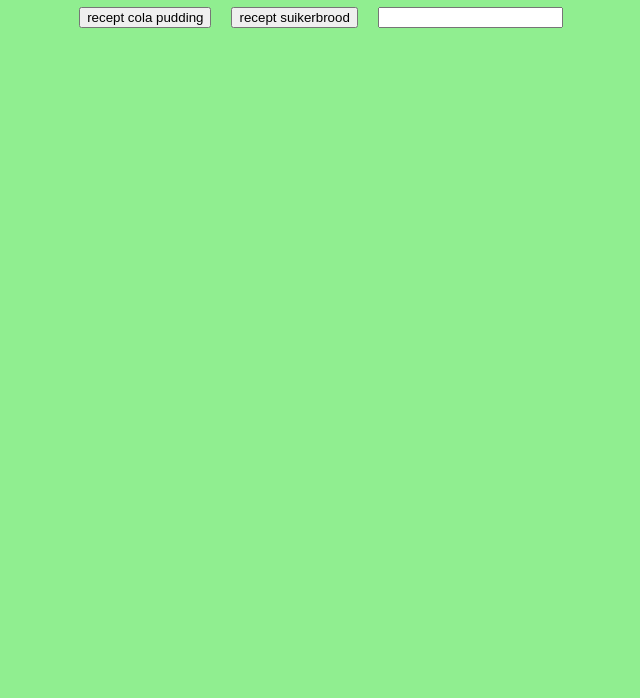
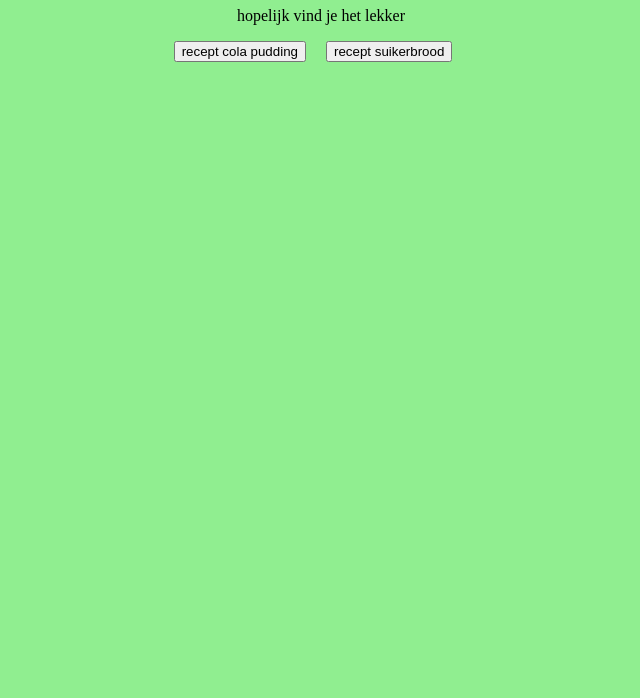
Before and after one commit to wednesday-timmerday/wednesday-timmerday.github.io, a plain HTML site: page recept selectie.html in a window 1280 px wide. Shown: the part 102-800 px from the top of the page, without its empty margins (319-959 px from the left). Drawn offline with Linux system fonts and the light colour scheme.

Commit message:
Update recept selectie.html

```diff
--- a/recept selectie.html
+++ b/recept selectie.html
@@ -8,22 +8,12 @@
 <input type ="button" value ="recept" onclick =window.open("recept.html")>&nbsp;&nbsp;&nbsp;&nbsp;
 <input type ="button" value ="contact" onclick =window.open("wednesday timmerday.html")>&nbsp;&nbsp;&nbsp;&nbsp;
 <h1>selecteer een recept</h1>
+  <p>hopelijk vind je het lekker</p>
   <title>recept</title>
 <body>
 <BODY bgcolor="lightgreen">
 <input type ="button" value ="recept cola pudding" onclick =window.open("recept.html")>&nbsp;&nbsp;&nbsp;&nbsp;
 <input type ="button" value ="recept suikerbrood" onclick =window.open("suikerbrood.html")>&nbsp;&nbsp;&nbsp;&nbsp;
-<input type ="search" value ="" id ="search" onchange ="openPage()">
-
-<script type="text/javascript">
-  function openPage(){
-      var x = document.getElemtById("search").value;
-
-      if (x == "colapudding"){
-          window.open("recept.html")
-      }
-  }
-  </script>
 </body>
 </center>
 </head>
```
